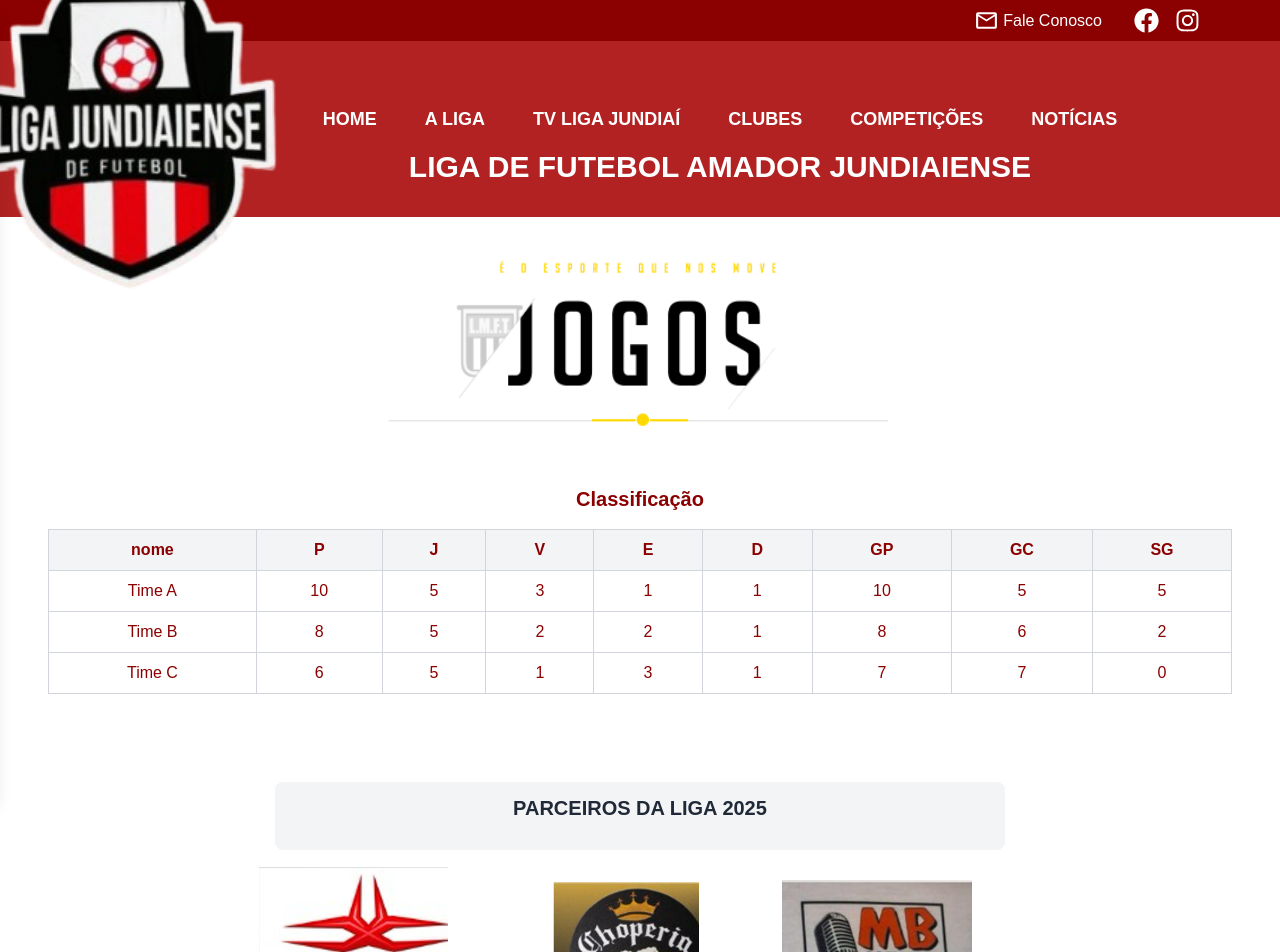
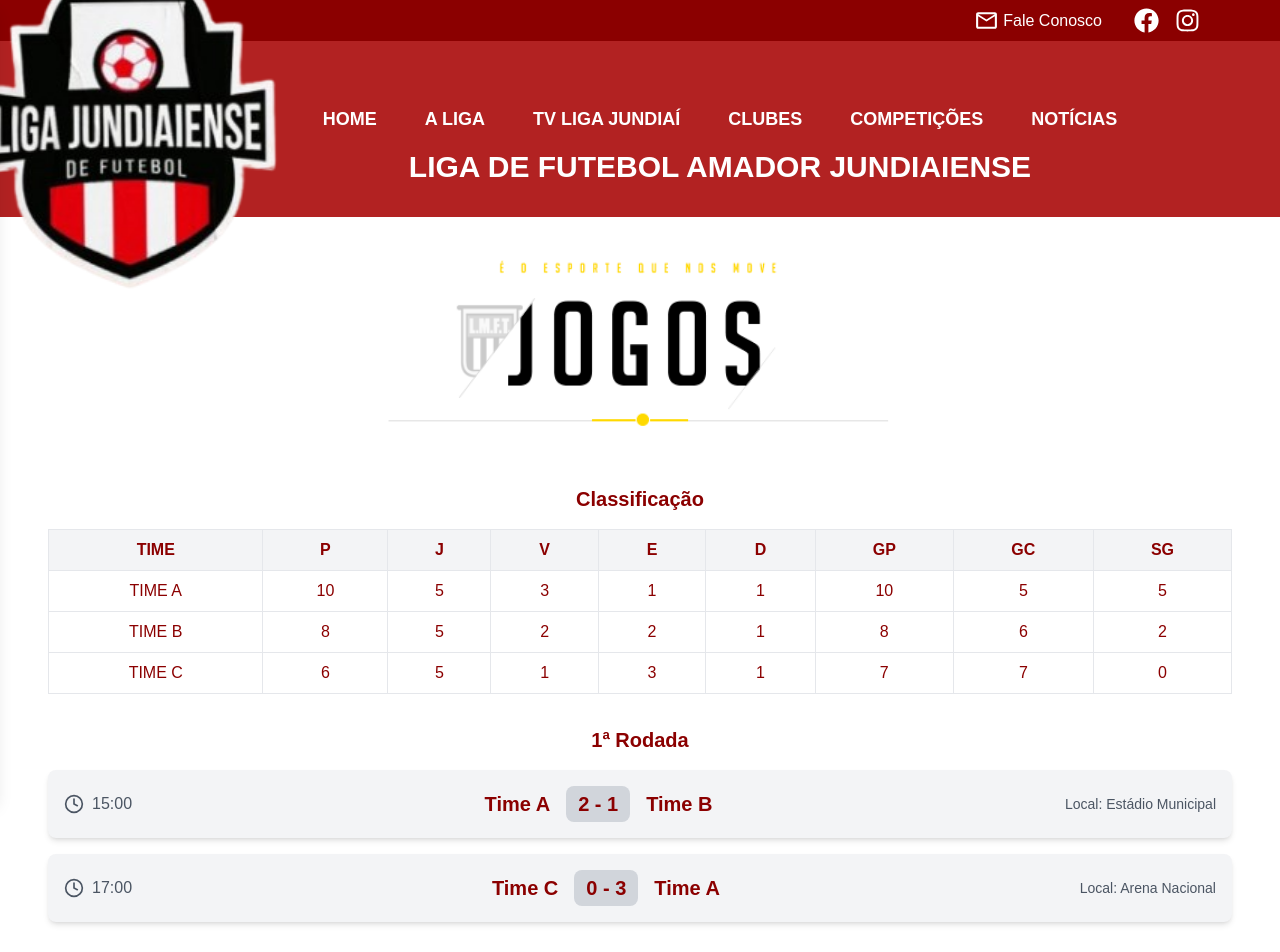
Before and after one commit to bdancost/amateur_football_league, a Next.js app: page /competicoes in a window 1280 px wide. Shown: the top 952 px of the page. Built offline with nearby package versions, Linux system fonts and the light colour scheme.

Commit message:
Adicionando as partidas na página competiçoes

```diff
--- a/src/components/TabelaClassificacao.tsx
+++ b/src/components/TabelaClassificacao.tsx
@@ -1,3 +1,5 @@
+import { Clock } from 'lucide-react' // Ícone de relógio
+
 type Time = {
   nome: string
   J: number
@@ -10,10 +12,44 @@ type Time = {
   SG?: number
 }
 
+type Partida = {
+  rodada: number
+  data: string
+  horario: string
+  mandante: string
+  visitante: string
+  placarMandante: number
+  placarVisitante: number
+  local: string
+}
+
 const times: Time[] = [
   { nome: 'Time A', J: 5, V: 3, E: 1, D: 1, GP: 10, GC: 5 },
   { nome: 'Time B', J: 5, V: 2, E: 2, D: 1, GP: 8, GC: 6 },
   { nome: 'Time C', J: 5, V: 1, E: 3, D: 1, GP: 7, GC: 7 }
+]
+
+const partidas: Partida[] = [
+  {
+    rodada: 1,
+    data: '20/03/2025',
+    horario: '15:00',
+    mandante: 'Time A',
+    visitante: 'Time B',
+    placarMandante: 2,
+    placarVisitante: 1,
+    local: 'Estádio Municipal'
+  },
+  {
+    rodada: 1,
+    data: '20/03/2025',
+    horario: '17:00',
+    mandante: 'Time C',
+    visitante: 'Time A',
+    placarMandante: 0,
+    placarVisitante: 3,
+    local: 'Arena Nacional'
+  }
 ]
 
 const calcularClassificacao = (): Time[] => {
@@ -29,43 +65,67 @@ const TabelaClassificacao = () => {
     (a, b) => (b.P ?? 0) - (a.P ?? 0) || (b.SG ?? 0) - (a.SG ?? 0)
   )
 
-  const colunasTabela: (keyof Time)[] = [
-    'nome',
-    'P',
-    'J',
-    'V',
-    'E',
-    'D',
-    'GP',
-    'GC',
-    'SG'
-  ]
-
   return (
     <div className="container mx-auto p-4">
+      {/* Tabela de Classificação */}
       <h2 className="text-xl font-bold text-center mb-4">Classificação</h2>
-      <table className="max-w-7xl mx-auto w-full border-collapse border border-gray-300 text-center">
+      <table className="max-w-7xl mx-auto w-full border-collapse border border-gray-300 text-center uppercase">
         <thead className="bg-gray-100">
           <tr>
-            {colunasTabela.map((coluna) => (
-              <th key={coluna} className="border border-gray-300 px-4 py-2">
-                {coluna}
-              </th>
-            ))}
+            <th className="border px-4 py-2">Time</th>
+            <th className="border px-4 py-2">P</th>
+            <th className="border px-4 py-2">J</th>
+            <th className="border px-4 py-2">V</th>
+            <th className="border px-4 py-2">E</th>
+            <th className="border px-4 py-2">D</th>
+            <th className="border px-4 py-2">GP</th>
+            <th className="border px-4 py-2">GC</th>
+            <th className="border px-4 py-2">SG</th>
           </tr>
         </thead>
         <tbody>
           {classificacao.map((time, index) => (
-            <tr key={index} className="border border-gray-300">
-              {colunasTabela.map((coluna) => (
-                <td key={coluna} className="border border-gray-300 px-4 py-2">
-                  {time[coluna] ?? '-'}
-                </td>
-              ))}
+            <tr key={index} className="border">
+              <td className="border px-4 py-2">{time.nome}</td>
+              <td className="border px-4 py-2">{time.P}</td>
+              <td className="border px-4 py-2">{time.J}</td>
+              <td className="border px-4 py-2">{time.V}</td>
+              <td className="border px-4 py-2">{time.E}</td>
+              <td className="border px-4 py-2">{time.D}</td>
+              <td className="border px-4 py-2">{time.GP}</td>
+              <td className="border px-4 py-2">{time.GC}</td>
+              <td className="border px-4 py-2">{time.SG}</td>
             </tr>
           ))}
         </tbody>
       </table>
+
+      {/* Partidas */}
+      <h2 className="text-xl font-bold text-center mt-8 mb-4">1ª Rodada</h2>
+      {partidas.map((partida, index) => (
+        <div
+          key={index}
+          className="max-w-7xl mx-auto mb-4 p-4 bg-gray-100 rounded-lg shadow-md flex items-center justify-between"
+        >
+          {/* Horário à esquerda */}
+          <div className="flex items-center space-x-2 text-gray-600">
+            <Clock size={20} />
+            <span>{partida.horario}</span>
+          </div>
+
+          {/* Placar centralizado */}
+          <div className="flex justify-center items-center space-x-4 text-xl font-bold">
+            <span>{partida.mandante}</span>
+            <span className="bg-gray-300 px-3 py-1 rounded-lg">
+              {partida.placarMandante} - {partida.placarVisitante}
+            </span>
+            <span>{partida.visitante}</span>
+          </div>
+
+          {/* Local à direita */}
+          <div className="text-gray-600 text-sm">Local: {partida.local}</div>
+        </div>
+      ))}
     </div>
   )
 }
```
